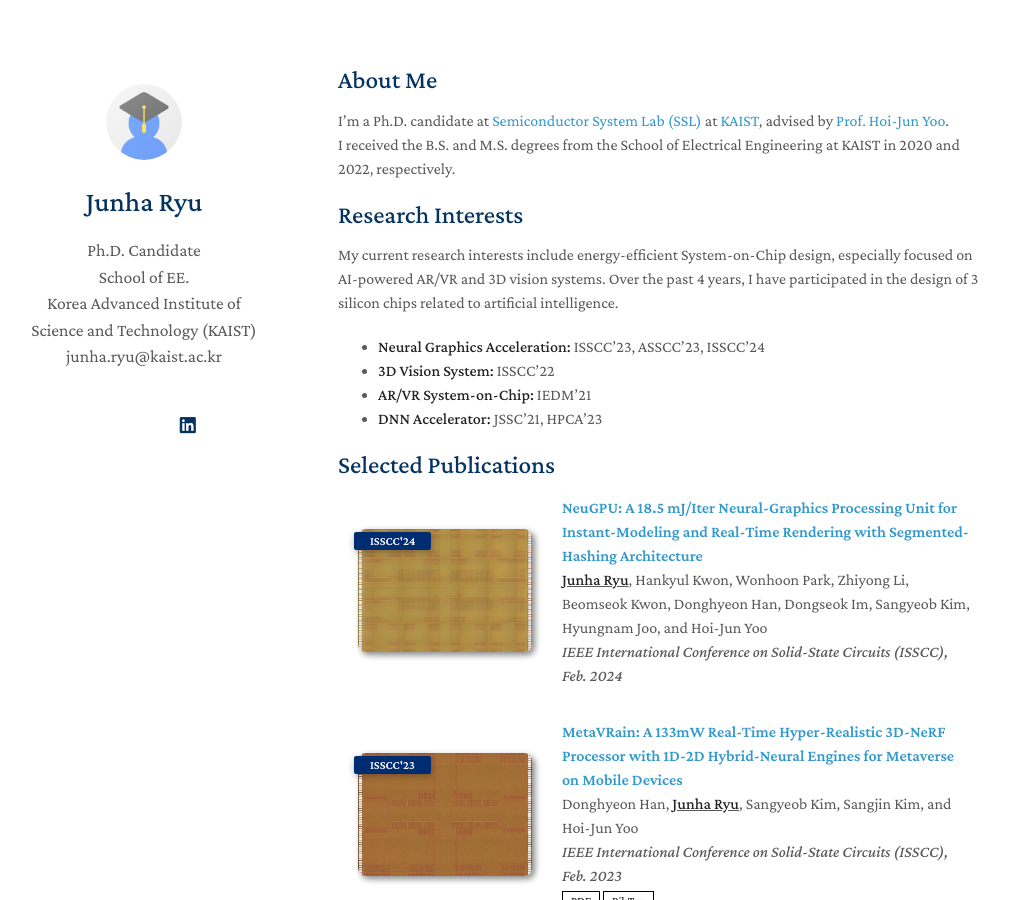
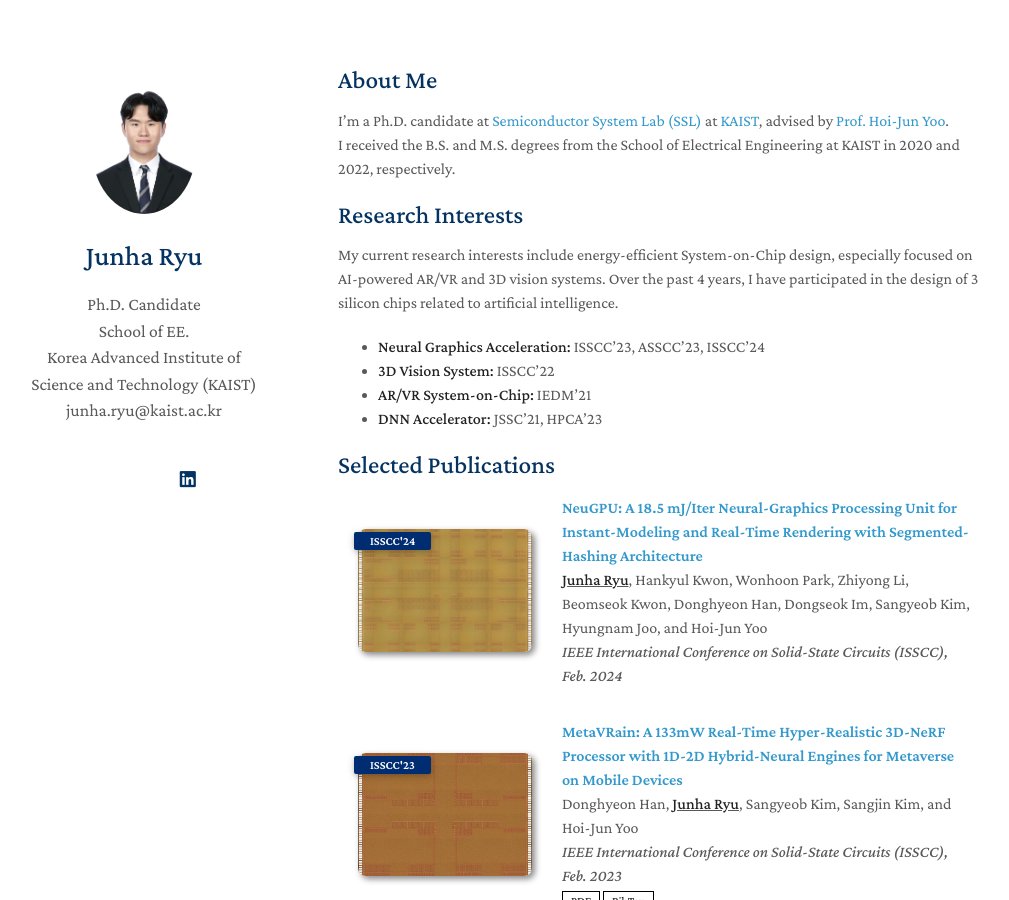
Before and after one commit to junharyu/junharyu.github.io, a Jekyll site: the page built from index.md, in a window 1280 px wide and 900 px high. Shown: the whole window, without its empty margins (132-1141 px from the left). Built offline with Jekyll 4.4.1, drawn with Linux system fonts in a browser that asks for light colours; nearby versions of some CDN libraries; a style sheet for code colours, icons or effects is not loaded; our own code applies the rules of GitHub Pages for plain Markdown files.

Commit message:
Update _config.yml

```diff
--- a/_config.yml
+++ b/_config.yml
@@ -20,7 +20,7 @@ homepage: https://ssl.kaist.ac.kr
 
 # Images (e.g., your profile picture and your website's favicon)
 # "favicon" and "favicon_dark" are used for the light and dark modes, respectively.
-avatar: ./assets/img/avatar.png
+avatar: ./assets/img/junha_ryu.png
 favicon: ./assets/img/kaist_logo.png
 favicon_dark: ./assets/img/kaist_logo.png
 
```
